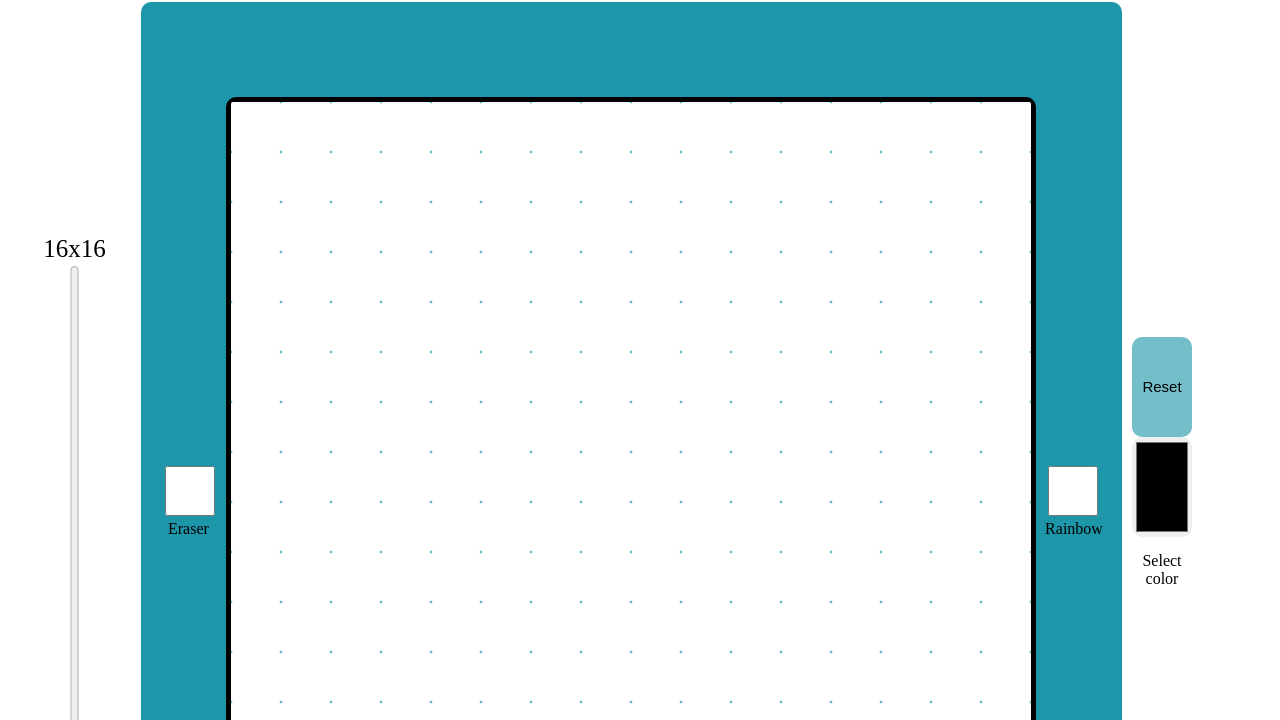
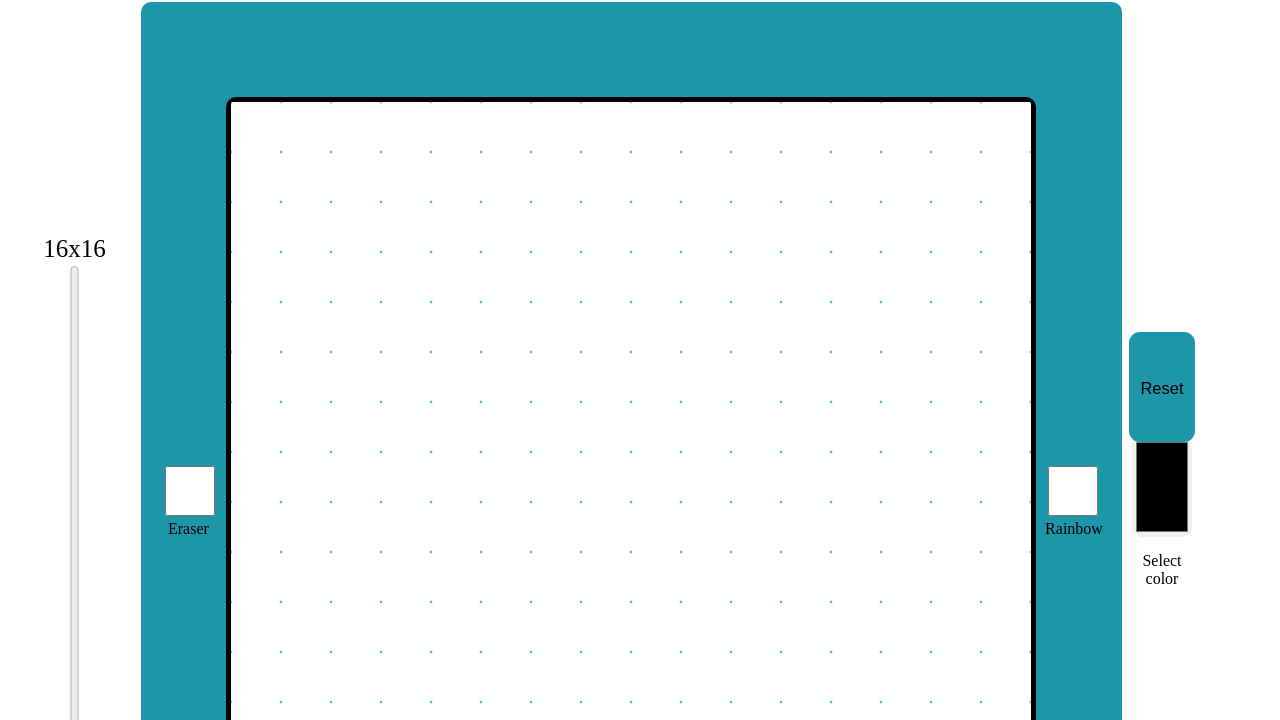
Before and after one commit to Ysweb3/Etch-a-Sketch, a plain HTML site: page index.html in a window 1280 px wide. In both pictures the pointer is over the button "Reset". Shown: the part 80-800 px from the top of the page. Drawn offline with Linux system fonts and the light colour scheme.

Commit message:
Fix Reset button color

```diff
--- a/style.css
+++ b/style.css
@@ -59,9 +59,7 @@ input#eraser{
     transform: scale(1.2);
 
 }
-
 #rainbow-div{
-
     height: 20px;
     width: 60px;
 }
@@ -72,9 +70,7 @@ input#rainbow{
 
 }
 #rainbow:checked +#rainbow-div{
-
     transform: scale(1.2);
-
 }
 #slider-value{
     font-size: 25px;
@@ -86,7 +82,6 @@ input#rainbow{
     appearance: slider-vertical;
     cursor: pointer;
 }
-
 #container-range{
     display: flex;
     align-items: center;
@@ -95,9 +90,14 @@ input#rainbow{
 
 }
 #Reset-Btn:hover{
-    background-color: #1d96a99c
+    background-color: #1d96a9;
+    opacity: 1;
+    transform: scale(1.1);
+
 }
 #Reset-Btn{
+    background-color: #1d96a9;
+    opacity:.9;
     border-radius: 10px;
     border: none;
     font-size: 15px;
```
